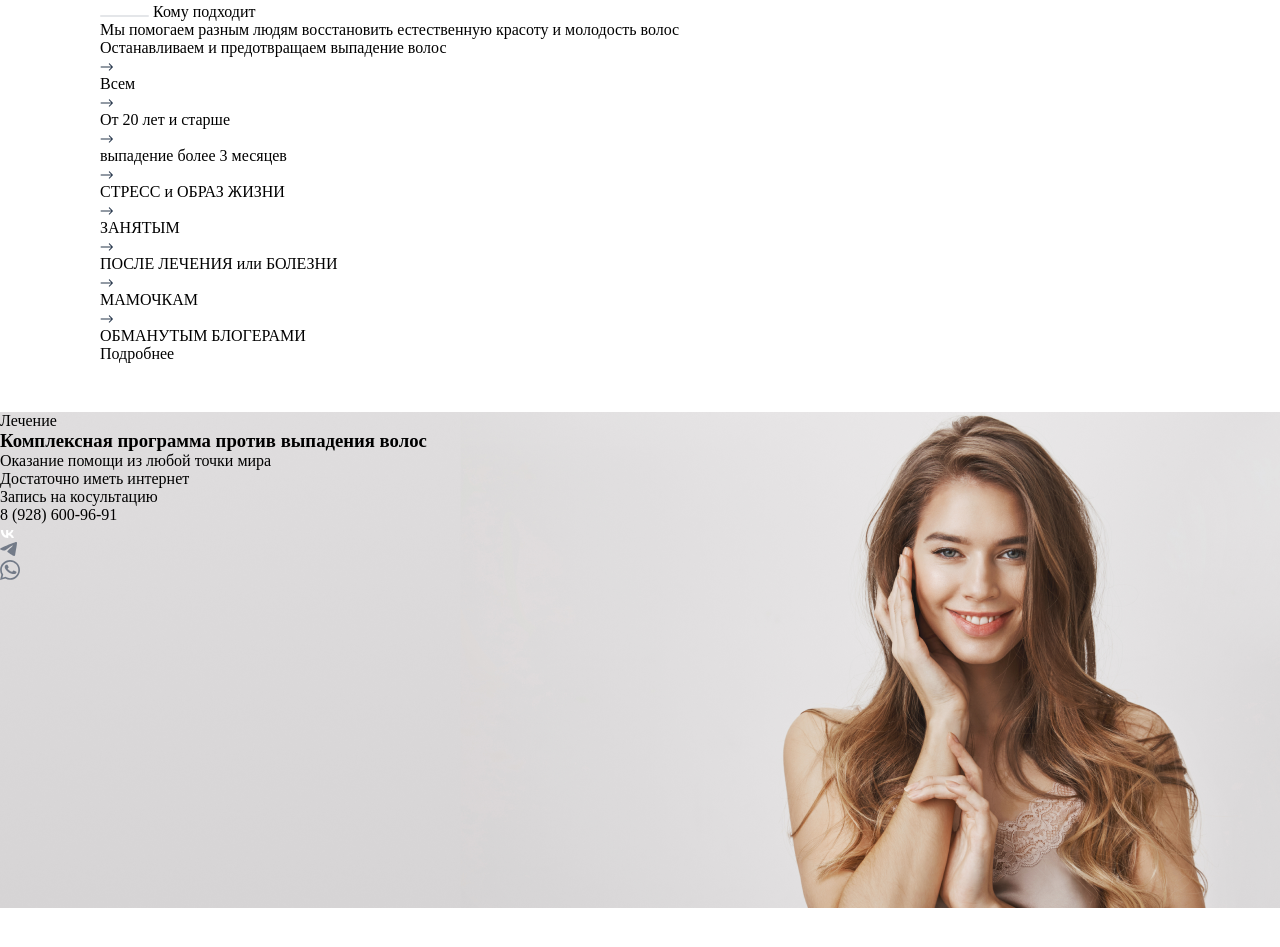
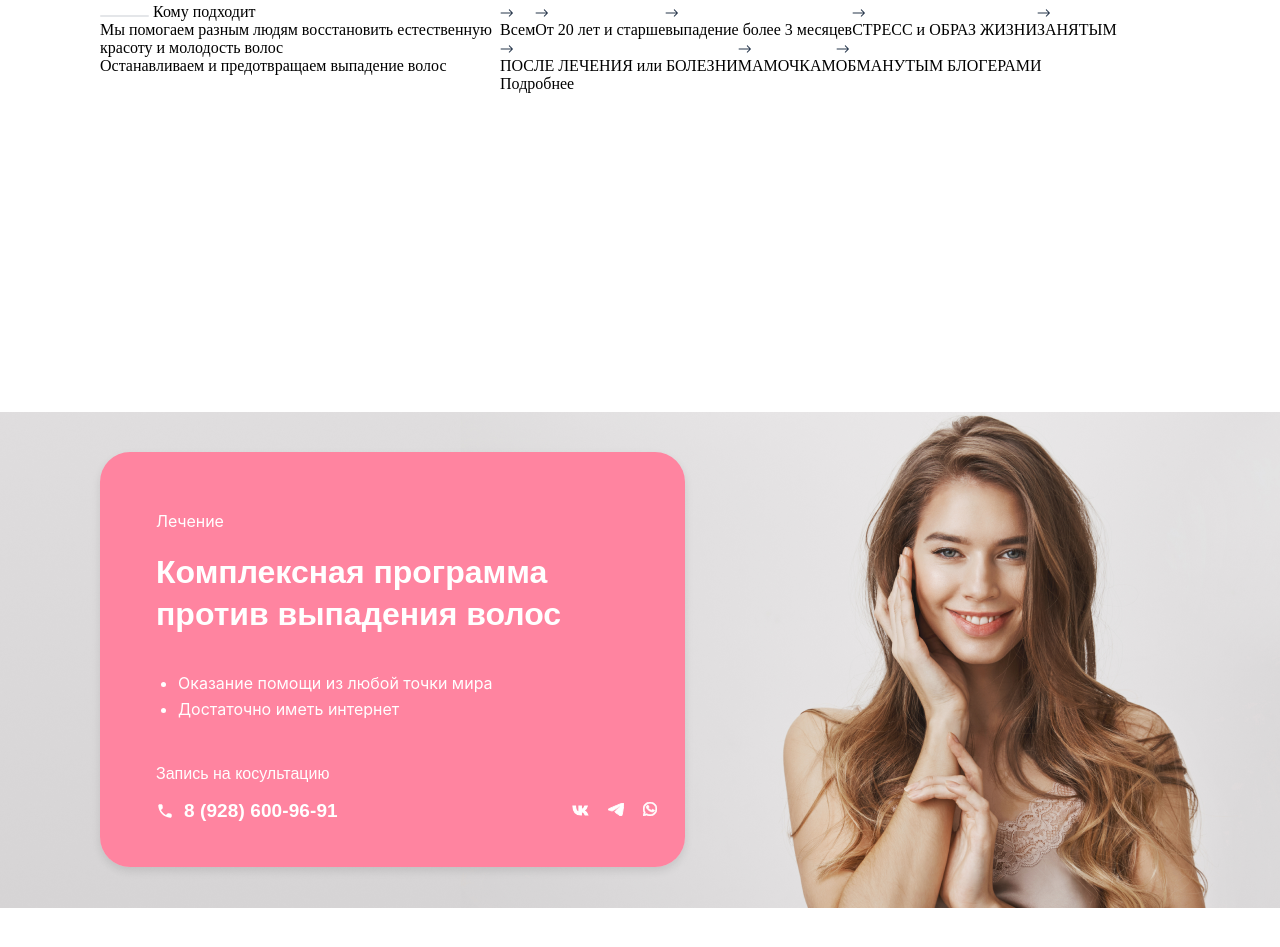
Before and after one commit to NSobol/wbs, a plain HTML site: page index.html in a window 1280 px wide. Shown: the part 4825-5772 px from the top of the page. Drawn offline with Linux system fonts and the light colour scheme; a web font is replaced by a local one.

Commit message:
Added style block

```diff
--- a/css/styles.css
+++ b/css/styles.css
@@ -844,12 +844,138 @@
   height: 409px;
   margin-top: 68px;
   padding: 0 100px;
+  display: flex;
+}
+
+.whom-questions-list {
+  display: flex;
+  flex-wrap: wrap;
 }
 
 .treatment {
   width: 1400px;
   height: 496px;
   background-image: url('./../images/comprehensive_program.png');
+  padding: 40px 100px;
+}
+
+.treatment-block {
+  width: 585px;
+  height: 415px;
+  background: linear-gradient(89.18deg, #ff84a0 -4.19%, #ff84a0 112.48%);
+  box-shadow: 0px 4px 8px rgba(0, 0, 0, 0.1);
+  border-radius: 30px;
+  padding: 39px 28px 52px 56px;
+}
+
+.treatment-block-header {
+  display: block;
+  font-family: var(--secondary-font-family);
+  font-size: 1rem;
+  font-weight: 400;
+  color: var(--page-background);
+  line-height: 60px;
+}
+
+.treatment-block-title {
+  width: 501px;
+  height: 84px;
+  font-family: var(--first-font-family);
+  font-style: normal;
+  font-weight: 600;
+  font-size: 2rem;
+  line-height: 42px;
+  color: #ffffff;
+  margin-bottom: 36px;
+}
+
+.treatment-block-list {
+  list-style-type: disc;
+  width: 466px;
+  height: 52px;
+  margin-bottom: 36px;
+}
+
+.treatment-block-list > li {
+  font-family: var(--secondary-font-family);
+  font-style: normal;
+  font-weight: 400;
+  font-size: 1rem;
+  line-height: 160%;
+  color: #ffffff;
+  margin-left: 22px;
+}
+
+.treatment-block > p {
+  width: 202px;
+  height: 31px;
+  font-family: var(--first-font-family);
+  font-style: normal;
+  font-weight: 500;
+  font-size: 1rem;
+  line-height: 30px;
+  color: #ffffff;
+}
+
+.treatment-block-footer {
+  display: flex;
+  align-items: center;
+  justify-content: space-between;
+  align-items: center;
+}
+
+.treatment-block-tel {
+  display: flex;
+  height: 42px;
+  align-items: center;
+}
+
+.treatment-block-tel > img {
+  margin-right: 10px;
+  height: 18px;
+  width: 18px;
+}
+
+.treatment-block-tel > a {
+  display: block;
+  width: 171px;
+
+  font-family: var(--first-font-family);
+  font-style: normal;
+  font-weight: 700;
+  font-size: 1.1875rem;
+  line-height: 42px;
+  letter-spacing: 0.005em;
+  color: #ffffff;
+}
+
+.treatment-block-socials {
+  width: 85px;
+  display: flex;
+  justify-content: space-between;
+}
+
+.treatment-block-social {
+  display: block;
+}
+
+.treatment-block-social > svg {
+  stroke: var(--page-background);
+}
+
+.treatment-block-social.vk > svg {
+  width: 17px;
+  height: 11px;
+}
+
+.treatment-block-social.telegramm > svg {
+  width: 16px;
+  height: 13px;
+}
+
+.treatment-block-social.whatsapp > svg {
+  width: 14px;
+  height: 14px;
 }
 
 .packages {
--- a/index.html
+++ b/index.html
@@ -504,8 +504,8 @@
 							кто хочет попасть к специалисту высокого уровня, но живет далеко или в другом городе
 						</div>
 						<div class="whom-questions-list-item">
-							<div class="whom-questions-list-icon whom-questions-list-icon-active"><svg width="13" height="8" viewBox="0 0 13 8"
-									fill="none" xmlns="http://www.w3.org/2000/svg">
+							<div class="whom-questions-list-icon whom-questions-list-icon-active"><svg width="13"
+									height="8" viewBox="0 0 13 8" fill="none" xmlns="http://www.w3.org/2000/svg">
 									<path
 										d="M1 3.5C0.723858 3.5 0.5 3.72386 0.5 4C0.5 4.27614 0.723858 4.5 1 4.5V3.5ZM12.8536 4.35355C13.0488 4.15829 13.0488 3.84171 12.8536 3.64645L9.67157 0.464466C9.47631 0.269204 9.15973 0.269204 8.96447 0.464466C8.7692 0.659728 8.7692 0.976311 8.96447 1.17157L11.7929 4L8.96447 6.82843C8.7692 7.02369 8.7692 7.34027 8.96447 7.53553C9.15973 7.7308 9.47631 7.7308 9.67157 7.53553L12.8536 4.35355ZM1 4.5H12.5V3.5H1V4.5Z"
 										fill="#26364B" />
@@ -517,8 +517,8 @@
 							у кого выпадают волосы по неизвестным причинам
 						</div>
 						<div class="whom-questions-list-item">
-							<div class="whom-questions-list-icon whom-questions-list-icon-active"><svg width="13" height="8" viewBox="0 0 13 8"
-									fill="none" xmlns="http://www.w3.org/2000/svg">
+							<div class="whom-questions-list-icon whom-questions-list-icon-active"><svg width="13"
+									height="8" viewBox="0 0 13 8" fill="none" xmlns="http://www.w3.org/2000/svg">
 									<path
 										d="M1 3.5C0.723858 3.5 0.5 3.72386 0.5 4C0.5 4.27614 0.723858 4.5 1 4.5V3.5ZM12.8536 4.35355C13.0488 4.15829 13.0488 3.84171 12.8536 3.64645L9.67157 0.464466C9.47631 0.269204 9.15973 0.269204 8.96447 0.464466C8.7692 0.659728 8.7692 0.976311 8.96447 1.17157L11.7929 4L8.96447 6.82843C8.7692 7.02369 8.7692 7.34027 8.96447 7.53553C9.15973 7.7308 9.47631 7.7308 9.67157 7.53553L12.8536 4.35355ZM1 4.5H12.5V3.5H1V4.5Z"
 										fill="#26364B" />
@@ -530,8 +530,8 @@
 							У кого волосы выпадают более 3 месяцев
 						</div>
 						<div class="whom-questions-list-item">
-							<div class="whom-questions-list-icon whom-questions-list-icon-active"><svg width="13" height="8" viewBox="0 0 13 8"
-									fill="none" xmlns="http://www.w3.org/2000/svg">
+							<div class="whom-questions-list-icon whom-questions-list-icon-active"><svg width="13"
+									height="8" viewBox="0 0 13 8" fill="none" xmlns="http://www.w3.org/2000/svg">
 									<path
 										d="M1 3.5C0.723858 3.5 0.5 3.72386 0.5 4C0.5 4.27614 0.723858 4.5 1 4.5V3.5ZM12.8536 4.35355C13.0488 4.15829 13.0488 3.84171 12.8536 3.64645L9.67157 0.464466C9.47631 0.269204 9.15973 0.269204 8.96447 0.464466C8.7692 0.659728 8.7692 0.976311 8.96447 1.17157L11.7929 4L8.96447 6.82843C8.7692 7.02369 8.7692 7.34027 8.96447 7.53553C9.15973 7.7308 9.47631 7.7308 9.67157 7.53553L12.8536 4.35355ZM1 4.5H12.5V3.5H1V4.5Z"
 										fill="#26364B" />
@@ -543,8 +543,8 @@
 							кто переживает регулярный стресс и тревогу, у кого нарушена норма сна и бодрствования
 						</div>
 						<div class="whom-questions-list-item">
-							<div class="whom-questions-list-icon whom-questions-list-icon-active"><svg width="13" height="8" viewBox="0 0 13 8"
-									fill="none" xmlns="http://www.w3.org/2000/svg">
+							<div class="whom-questions-list-icon whom-questions-list-icon-active"><svg width="13"
+									height="8" viewBox="0 0 13 8" fill="none" xmlns="http://www.w3.org/2000/svg">
 									<path
 										d="M1 3.5C0.723858 3.5 0.5 3.72386 0.5 4C0.5 4.27614 0.723858 4.5 1 4.5V3.5ZM12.8536 4.35355C13.0488 4.15829 13.0488 3.84171 12.8536 3.64645L9.67157 0.464466C9.47631 0.269204 9.15973 0.269204 8.96447 0.464466C8.7692 0.659728 8.7692 0.976311 8.96447 1.17157L11.7929 4L8.96447 6.82843C8.7692 7.02369 8.7692 7.34027 8.96447 7.53553C9.15973 7.7308 9.47631 7.7308 9.67157 7.53553L12.8536 4.35355ZM1 4.5H12.5V3.5H1V4.5Z"
 										fill="#26364B" />
@@ -556,8 +556,8 @@
 							кто постоянно на бегу и некогда ходить в поликлинику
 						</div>
 						<div class="whom-questions-list-item">
-							<div class="whom-questions-list-icon whom-questions-list-icon-active"><svg width="13" height="8" viewBox="0 0 13 8"
-									fill="none" xmlns="http://www.w3.org/2000/svg">
+							<div class="whom-questions-list-icon whom-questions-list-icon-active"><svg width="13"
+									height="8" viewBox="0 0 13 8" fill="none" xmlns="http://www.w3.org/2000/svg">
 									<path
 										d="M1 3.5C0.723858 3.5 0.5 3.72386 0.5 4C0.5 4.27614 0.723858 4.5 1 4.5V3.5ZM12.8536 4.35355C13.0488 4.15829 13.0488 3.84171 12.8536 3.64645L9.67157 0.464466C9.47631 0.269204 9.15973 0.269204 8.96447 0.464466C8.7692 0.659728 8.7692 0.976311 8.96447 1.17157L11.7929 4L8.96447 6.82843C8.7692 7.02369 8.7692 7.34027 8.96447 7.53553C9.15973 7.7308 9.47631 7.7308 9.67157 7.53553L12.8536 4.35355ZM1 4.5H12.5V3.5H1V4.5Z"
 										fill="#26364B" />
@@ -570,8 +570,8 @@
 							а также после операций
 						</div>
 						<div class="whom-questions-list-item">
-							<div class="whom-questions-list-icon whom-questions-list-icon-active"><svg width="13" height="8" viewBox="0 0 13 8"
-									fill="none" xmlns="http://www.w3.org/2000/svg">
+							<div class="whom-questions-list-icon whom-questions-list-icon-active"><svg width="13"
+									height="8" viewBox="0 0 13 8" fill="none" xmlns="http://www.w3.org/2000/svg">
 									<path
 										d="M1 3.5C0.723858 3.5 0.5 3.72386 0.5 4C0.5 4.27614 0.723858 4.5 1 4.5V3.5ZM12.8536 4.35355C13.0488 4.15829 13.0488 3.84171 12.8536 3.64645L9.67157 0.464466C9.47631 0.269204 9.15973 0.269204 8.96447 0.464466C8.7692 0.659728 8.7692 0.976311 8.96447 1.17157L11.7929 4L8.96447 6.82843C8.7692 7.02369 8.7692 7.34027 8.96447 7.53553C9.15973 7.7308 9.47631 7.7308 9.67157 7.53553L12.8536 4.35355ZM1 4.5H12.5V3.5H1V4.5Z"
 										fill="#26364B" />
@@ -583,8 +583,8 @@
 							которые мечтают заняться своей красотой и здоровьем
 						</div>
 						<div class="whom-questions-list-item">
-							<div class="whom-questions-list-icon whom-questions-list-icon-active"><svg width="13" height="8" viewBox="0 0 13 8"
-									fill="none" xmlns="http://www.w3.org/2000/svg">
+							<div class="whom-questions-list-icon whom-questions-list-icon-active"><svg width="13"
+									height="8" viewBox="0 0 13 8" fill="none" xmlns="http://www.w3.org/2000/svg">
 									<path
 										d="M1 3.5C0.723858 3.5 0.5 3.72386 0.5 4C0.5 4.27614 0.723858 4.5 1 4.5V3.5ZM12.8536 4.35355C13.0488 4.15829 13.0488 3.84171 12.8536 3.64645L9.67157 0.464466C9.47631 0.269204 9.15973 0.269204 8.96447 0.464466C8.7692 0.659728 8.7692 0.976311 8.96447 1.17157L11.7929 4L8.96447 6.82843C8.7692 7.02369 8.7692 7.34027 8.96447 7.53553C9.15973 7.7308 9.47631 7.7308 9.67157 7.53553L12.8536 4.35355ZM1 4.5H12.5V3.5H1V4.5Z"
 										fill="#26364B" />
@@ -600,44 +600,49 @@
 				</div>
 			</div>
 			<div class="treatment">
-				<span class="treatment-header">Лечение</span>
-				<h3 class="treatment-title">Комплексная программа против выпадения волос</h3>
-				<ul>
+				<div class="treatment-block">
+					<span class="treatment-block-header">Лечение</span>
+					<h3 class="treatment-block-title">Комплексная программа против выпадения волос</h3>
+					<ul class="treatment-block-list">
 						<li>Оказание помощи из любой точки мира</li>
 						<li>Достаточно иметь интернет</li>
 					</ul>
 					<p>Запись на косультацию</p>
-				<div class="treatment-footer">
+					<div class="treatment-block-footer">
+						<div class="treatment-block-tel">
+							<img src="./images/phone1.svg" alt="Позвонить">
 							<a href="tel:+8 (928) 600-96-91">8 (928) 600-96-91</a>
-					<div class="socials">
-						<div>
+						</div>
+						<div class="treatment-block-socials">
+							<a href="https://vk.me/volosy.wbsschool" class="treatment-block-social vk">
 								<svg width="15" height="8" viewBox="0 0 15 8" fill="none"
 									xmlns="http://www.w3.org/2000/svg">
 									<path
 										d="M8.00832 8C3.50175 8 0.931322 4.997 0.824219 0H3.08162C3.15577 3.66767 4.81994 5.22122 6.13813 5.54154V0H8.2638V3.16316C9.56551 3.02703 10.933 1.58559 11.3943 0H13.52C13.1657 1.95395 11.6827 3.3954 10.6282 3.98799C11.6827 4.46847 13.3717 5.72573 14.0144 8H11.6745C11.1719 6.47848 9.91978 5.3013 8.2638 5.14114V8H8.00832Z"
 										fill="white" />
 								</svg>
-						</div>
-						<div>
-							<svg width="17" height="14" viewBox="0 0 17 14" fill="none"
+							</a>
+							<a href="https://t.me/Hair2021Bot" class="treatment-block-social telegramm">
+								<svg width="17" height="14" viewBox="0 0 17 14" fill="#ffffff"
 									xmlns="http://www.w3.org/2000/svg">
 									<path fill-rule="evenodd" clip-rule="evenodd"
 										d="M1.16397 6.03809C5.72643 4.06858 8.76373 2.7599 10.2889 2.12499C14.6298 0.323932 15.5422 0.0129573 16.1289 0C16.2592 0 16.546 0.0259147 16.7415 0.181402C16.898 0.310975 16.9371 0.479419 16.9631 0.608992C16.9892 0.738565 17.0153 1.01067 16.9892 1.21798C16.7546 3.67986 15.7378 9.65316 15.2164 12.4001C14.9948 13.5663 14.5646 13.955 14.1474 13.9938C13.2349 14.0716 12.5441 13.3978 11.6707 12.8277C10.2889 11.9336 9.5198 11.3765 8.17713 10.4954C6.62589 9.48472 7.62963 8.92756 8.51605 8.02055C8.75069 7.78732 12.7526 4.15928 12.8308 3.83535C12.8439 3.79648 12.8439 3.64099 12.7526 3.56325C12.6614 3.4855 12.531 3.51142 12.4267 3.53733C12.2833 3.56325 10.0934 5.01446 5.83072 7.87802C5.20501 8.30561 4.64448 8.51292 4.13609 8.49997C3.57556 8.48701 2.50664 8.18899 1.69843 7.92984C0.720757 7.61887 -0.0613799 7.45043 0.0037982 6.90622C0.042905 6.62116 0.433973 6.3361 1.16397 6.03809Z"
-									fill="#26364B" fill-opacity="0.58" />
+										fill="#ffffff"  />
 								</svg>
-						</div>
-						<div>
-							<svg width="20" height="20" viewBox="0 0 20 20" fill="none"
+							</a>
+							<a href ='https://wa.me/message/D44A6NYCZOSFA1' class="treatment-block-social whatsapp">
+								<svg width="20" height="20" viewBox="0 0 20 20" fill="#ffffff"
 									xmlns="http://www.w3.org/2000/svg">
 									<path
 										d="M0.0836448 9.91028C0.083042 11.6568 0.541451 13.362 1.41283 14.8648L0 20L5.27902 18.622C6.73356 19.4117 8.37105 19.8278 10.0376 19.8285H10.0419C15.5299 19.8285 19.9977 15.382 20 9.91797C20.0009 7.26966 18.9659 4.77967 17.0859 2.9065C15.2057 1.03332 12.7056 0.00114305 10.0419 0C4.55275 0 0.0857736 4.44561 0.0834772 9.90997L0.0836448 9.91028ZM3.22718 14.6059L3.03012 14.2943C2.20148 12.9828 1.76414 11.467 1.76475 9.91072C1.76655 5.36909 5.47938 1.67389 10.0448 1.67389C12.2557 1.67474 14.3335 2.5328 15.8965 4.08961C17.4593 5.64653 18.3192 7.71623 18.3186 9.91717C18.3166 14.4591 14.6037 18.1546 10.0417 18.1546H10.0384C8.55302 18.1537 7.09624 17.7568 5.82579 17.0062L5.52341 16.8278L2.39062 17.6455L3.22718 14.6059ZM10.0419 19.8285H10.042H10.0419C10.0418 19.8285 10.0417 19.8285 10.0419 19.8285Z"
-									fill="#26364B" fill-opacity="0.58" />
+										fill="#ffffff" />
 									<path fill-rule="evenodd" clip-rule="evenodd"
 										d="M7.69715 5.14355C7.48028 4.72773 7.25209 4.71941 7.04582 4.71209C6.87701 4.7059 6.68395 4.7063 6.4911 4.7063C6.29802 4.7063 5.98443 4.7688 5.71926 5.01866C5.45385 5.26853 4.70605 5.87253 4.70605 7.10095C4.70605 8.32948 5.74344 9.51653 5.88796 9.68328C6.03274 9.84972 7.8905 12.4513 10.8324 13.452C13.2777 14.2838 13.7752 14.1183 14.306 14.0767C14.8367 14.0351 16.0186 13.4729 16.2597 12.8898C16.501 12.3068 16.501 11.8071 16.4286 11.7027C16.3563 11.5987 16.1632 11.5362 15.8738 11.4114C15.5842 11.2865 14.1612 10.6824 13.8959 10.5991C13.6305 10.5159 13.4375 10.4743 13.2444 10.7243C13.0515 10.974 12.4971 11.5362 12.3282 11.7028C12.1593 11.8696 11.9904 11.8904 11.701 11.7655C11.4114 11.6403 10.4791 11.3769 9.3732 10.5264C8.51266 9.86455 7.93176 9.04726 7.76283 8.79727C7.59402 8.5476 7.7448 8.41236 7.88994 8.28786C8.01999 8.17599 8.1795 7.99633 8.32428 7.85061C8.4687 7.7048 8.51688 7.60074 8.61337 7.43419C8.70996 7.26754 8.66167 7.12172 8.58933 6.99683C8.51688 6.87194 7.95437 5.63721 7.69698 5.14348"
-									fill="#26364B" fill-opacity="0.58" />
+										fill="#ffffff"  />
 								</svg>
+							</a>
+
 						</div>
-
 					</div>
 				</div>
 			</div>
```
Also changed, not shown: images/avatar.svg (added). Lines whose indentation alone changed are shown as unchanged.
